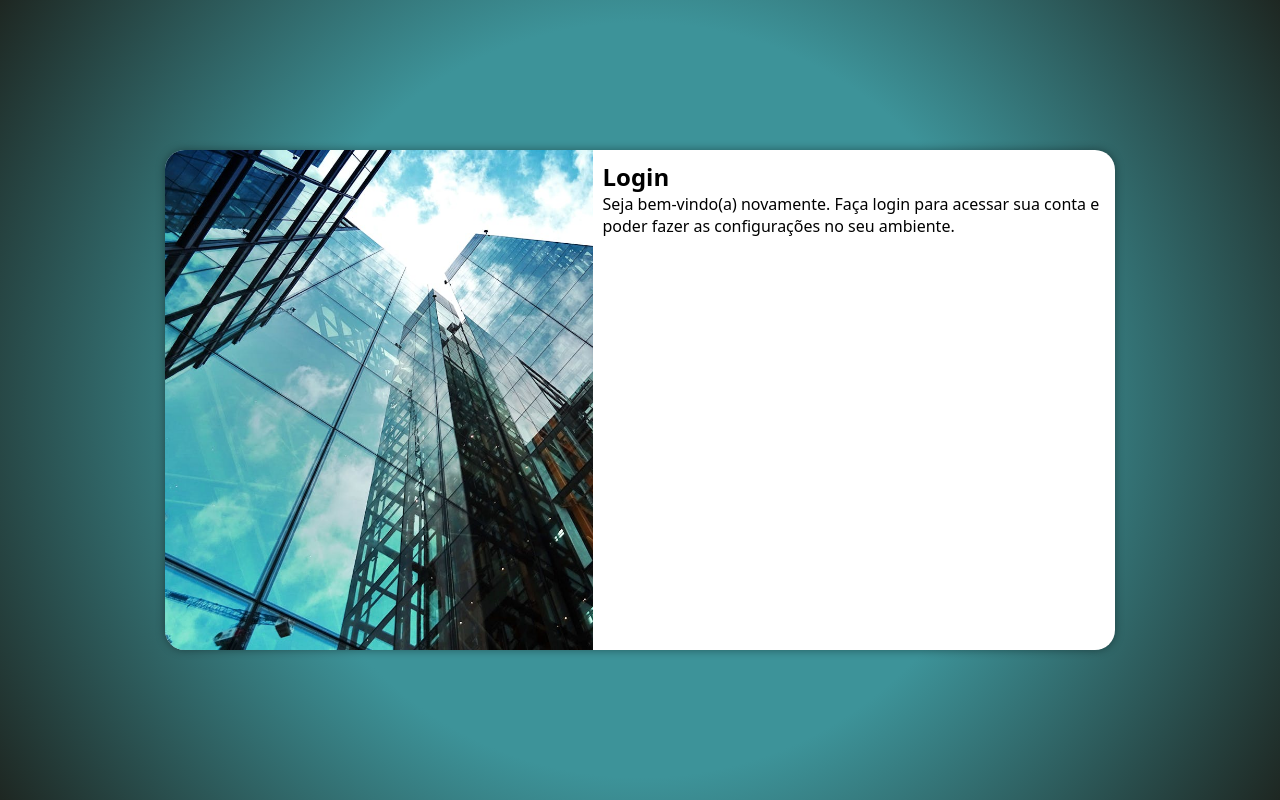
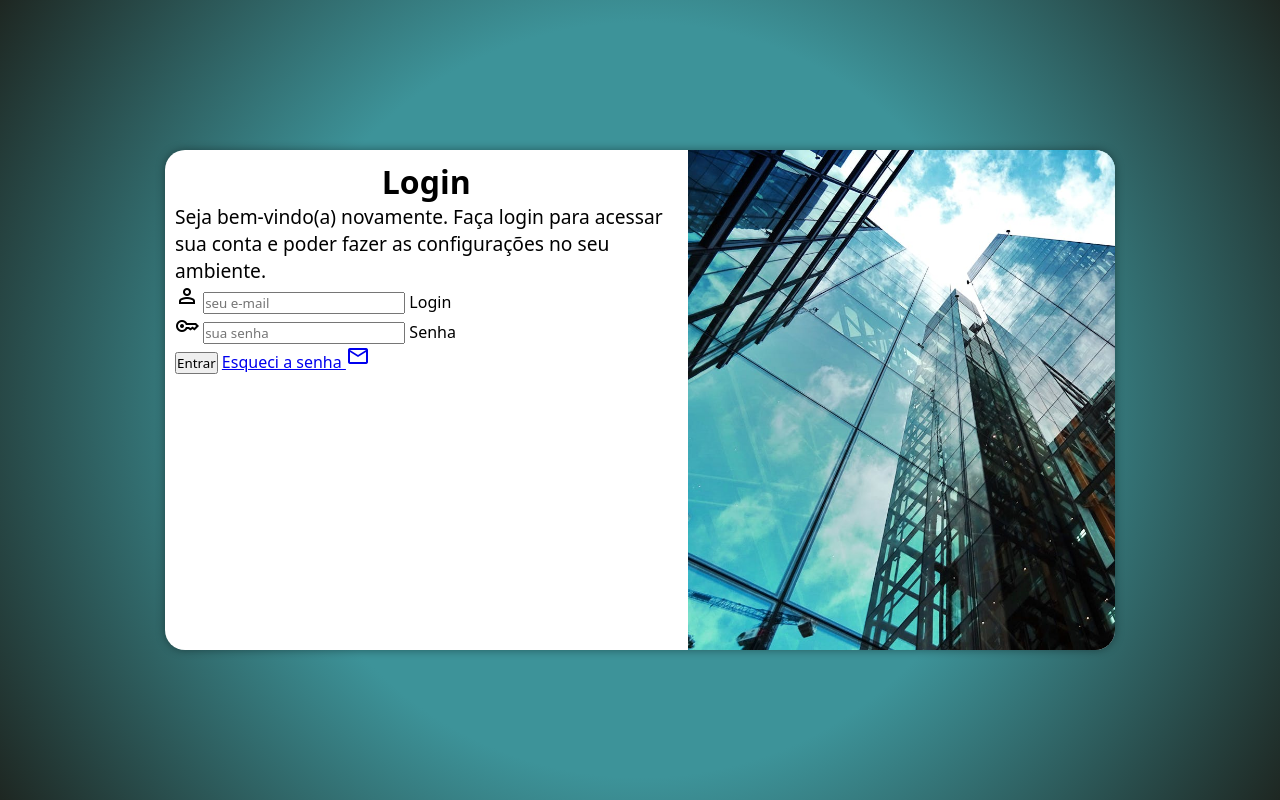
Before and after one commit to Pixells/projeto-login, a plain HTML site: page index.html in a window 1280 px wide. Drawn offline with nearby package versions, Linux system fonts and the light colour scheme.

Commit message:
Projeto-Login - Criei o formulario - Cap26 Aula 04 – Criando o formulário de login

```diff
--- a/estilos/media-query.css
+++ b/estilos/media-query.css
@@ -41,13 +41,21 @@ Grandes telas: Acima de 1200px
     }
 
     section#login > div#imagem {
-        float: left;
+        float: right;
         width: 45%;
         height: 100%;
     }
 
     section#login > div#formulario {
-        float: right;
+        float: left;
         width: 55%;
     }
+
+    div#formulario > h1 {
+        font-size: 2em;
+    }
+
+    div#formulario > p {
+        font-size: 1.2em;
+    }
 }
--- a/estilos/style.css
+++ b/estilos/style.css
@@ -51,3 +51,11 @@ section#login > div#formulario {
     display: block;
     padding: 10px;
 }
+
+div#formulario > h1 {
+    text-align: center;
+}
+
+div#formulario > p {
+    font-size: 0.8em;
+}
--- a/index.html
+++ b/index.html
@@ -4,6 +4,8 @@
     <meta charset="UTF-8">
     <meta name="viewport" content="width=device-width, initial-scale=1.0">
     <title>Login</title>
+    <link rel="stylesheet" href="https://fonts.googleapis.com/css2?family=Material+Symbols+Outlined:opsz,wght,FILL,GRAD@20..48,100..700,0..1,-50..200&icon_names=key,person" />
+    <link rel="stylesheet" href="https://fonts.googleapis.com/css2?family=Material+Symbols+Outlined:opsz,wght,FILL,GRAD@20..48,100..700,0..1,-50..200&icon_names=mail" />
     <link rel="stylesheet" href="estilos/style.css">
     <link rel="stylesheet" href="estilos/media-query.css">
 </head>
@@ -16,8 +18,21 @@
             <div id="formulario">
                 <h1>Login</h1>
                 <p>Seja bem-vindo(a) novamente. Faça login para acessar sua conta e poder fazer as configurações no seu ambiente.</p>
-                <form action="login.php" method="post">
-
+                <form action="login.php" method="post" autocomplete="on">
+                    <div class="campo">
+                        <span class="material-symbols-outlined">person</span>
+                        <input type="email" name="login" id="ilogin" placeholder="seu e-mail" autocomplete="email" required maxlength="30">
+                        <label for="ilogin">Login</label>
+                    </div>
+                    <div class="campo">
+                        <span class="material-symbols-outlined">key</span>
+                        <input type="password" name="senha" id="isenha" placeholder="sua senha" autocomplete="current-password" required minlength="8" maxlength="20">
+                        <label for="isenha">Senha</label>
+                    </div>
+                    <input type="submit" value="Entrar">
+                    <a href="esqueci.html">
+                        Esqueci a senha <span class="material-symbols-outlined">mail</span>
+                    </a>
                 </form>
             </div>
         </section>
```
